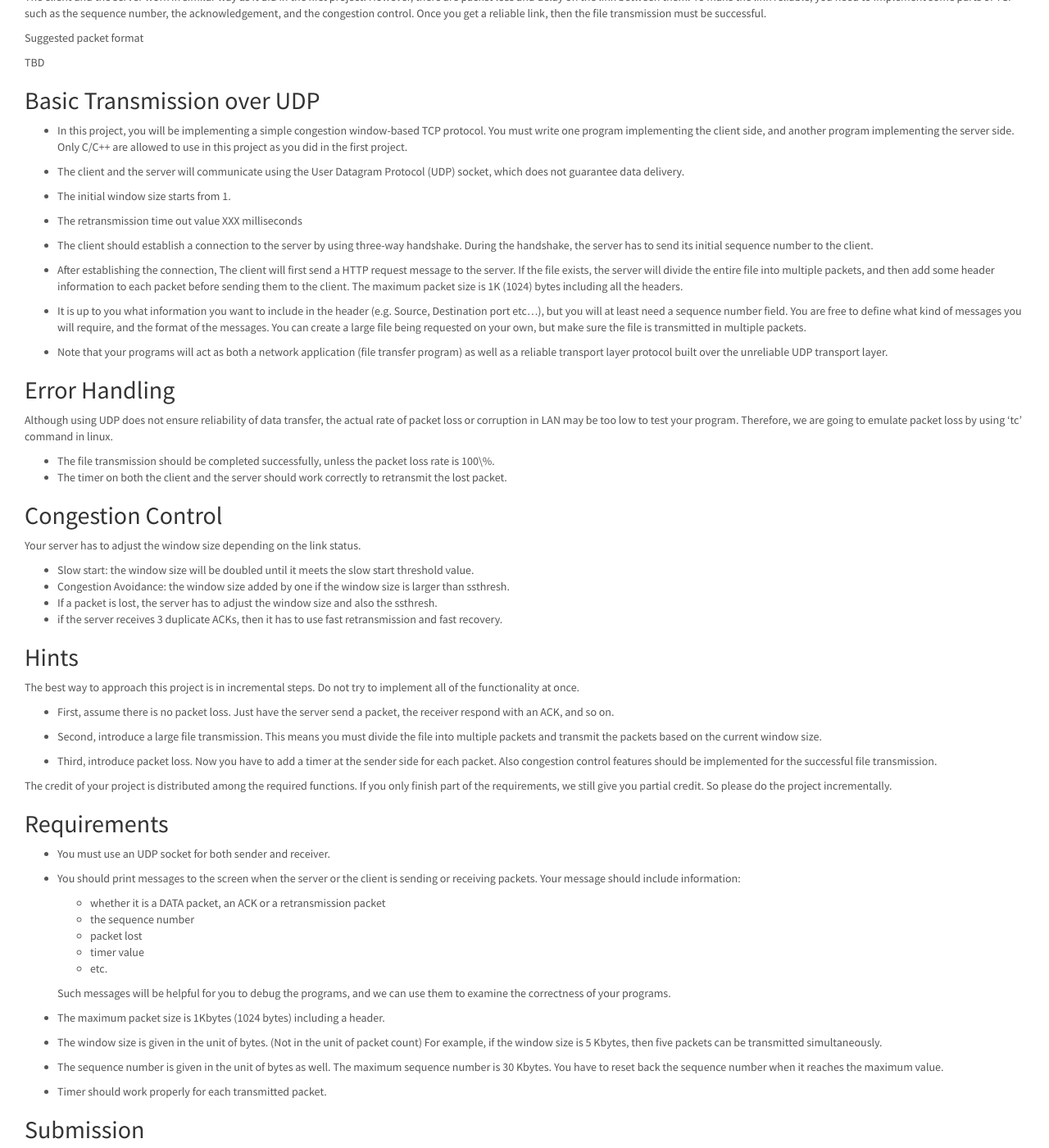
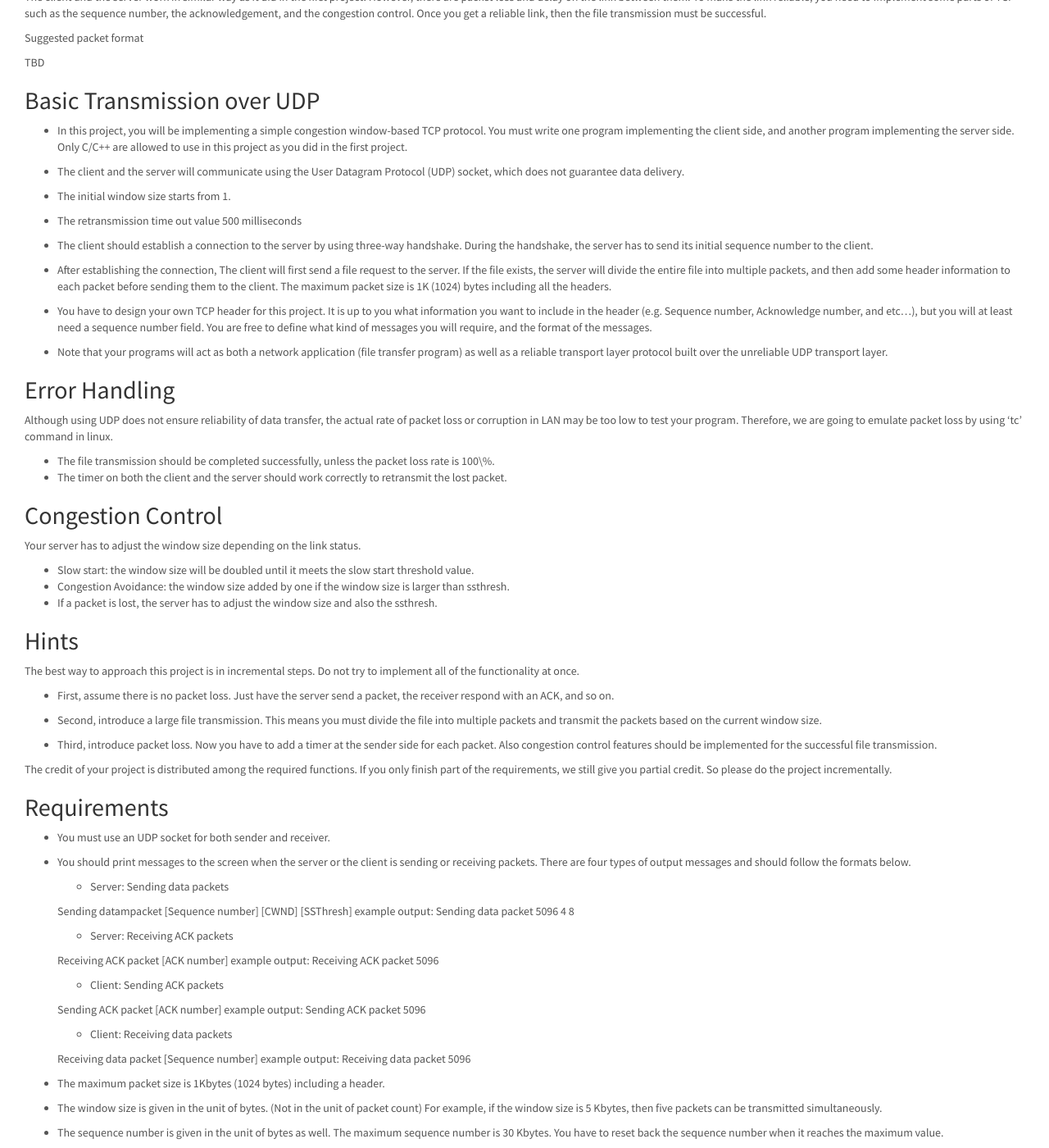
Before and after one commit to cawka/cs118-spring2016, a Jekyll site: the page built from project-2.md, in a window 1280 px wide and 1400 px high, scrolled down 703 px. Shown: the whole window at 82% size. Built offline with Jekyll 4.4.1, drawn with Linux system fonts in a browser that asks for light colours; some of the changed text lies outside the part shown.

Commit message:
update requirements

```diff
--- a/project-2.md
+++ b/project-2.md
@@ -43,21 +43,14 @@ TBD
 
 - The initial window size starts from 1.
 
-- The retransmission time out value XXX milliseconds
+- The retransmission time out value 500 milliseconds
 
 - The client should establish a connection to the server by using three-way handshake.
 During the handshake, the server has to send its initial sequence number to the client.
 
-- After establishing the connection, The client will first send a HTTP request message to the server.
-If the file exists, the server will divide the entire file into multiple packets,
-and then add some header information to each packet before sending them to the client.
-The maximum packet size is 1K (1024) bytes including all the headers.
+- After establishing the connection, The client will first send a file request to the server. If the file exists, the server will divide the entire file into multiple packets, and then add some header information to each packet before sending them to the client. The maximum packet size is 1K (1024) bytes including all the headers.
 
-- It is up to you what information you want to include in the header (e.g. Source, Destination port etc...),
-but you will at least need a sequence number field.
-You are free to define what kind of messages you will require, and the format of the messages.
-You can create a large file being requested on your own, but make sure the file is
-transmitted in multiple packets.
+- You have to design your own TCP header for this project. It is up to you what information you want to include in the header (e.g. Sequence number, Acknowledge number, and etc...), but you will at least need a sequence number field. You are free to define what kind of messages you will require, and the format of the messages.
 
 - Note that your programs will act as both a network application (file transfer program) as well as a reliable
 transport layer protocol built over the unreliable UDP transport layer.
@@ -78,7 +71,6 @@ Your server has to adjust the window size depending on the link status.
 - Slow start: the window size will be doubled until it meets the slow start threshold value.
 - Congestion Avoidance: the window size added by one if the window size is larger than ssthresh.
 - If a packet is lost, the server has to adjust the window size and also the ssthresh.
-- if the server receives 3 duplicate ACKs, then it has to use fast retransmission and fast recovery.
 
 
 ## Hints
@@ -101,15 +93,28 @@ give you partial credit. So please do the project incrementally.
 
 - You must use an UDP socket for both sender and receiver.
 
-- You should print messages to the screen when the server or the client is sending or receiving packets.  Your message should include information:
+- You should print messages to the screen when the server or the client is sending or receiving packets. There
+are four types of output messages and should follow the formats below.
 
-    * whether it is a DATA packet, an ACK or a retransmission packet
-    * the sequence number
-    * packet lost
-    * timer value
-    * etc.
+    * Server: Sending data packets
 
-    Such messages will be helpful for you to debug the programs, and we can use them to examine the correctness of your programs.
+	Sending datampacket [Sequence number] [CWND] [SSThresh]
+	example output: Sending data packet 5096 4 8
+
+    * Server: Receiving ACK packets
+
+	Receiving ACK packet [ACK number]
+	example output: Receiving ACK packet 5096
+
+    * Client: Sending ACK packets
+
+	Sending ACK packet [ACK number]
+	example output: Sending ACK packet 5096
+
+    * Client: Receiving data packets
+
+	Receiving data packet [Sequence number]
+	example output: Receiving data packet 5096
 
 - The maximum packet size is 1Kbytes (1024 bytes) including a header.
 
@@ -117,7 +122,15 @@ give you partial credit. So please do the project incrementally.
 
 - The sequence number is given in the unit of bytes as well. The maximum sequence number is 30 Kbytes. You have to reset back the sequence number when it reaches the maximum value.
 
-- Timer should work properly for each transmitted packet.
+- Packet retransmission should be triggered when the timer times out.
+
+- Here are default values for some variables.
+
+    * Maximum packet length: 1 Kbyte
+    * Maximum sequence number: 30 Kbytes
+    * Initial window size: 1 Kbyte
+    * Initial slow start threshold: 8 Kbytes
+    * Retransmission time out value: 500 ms
 
 
 ## Submission
```
